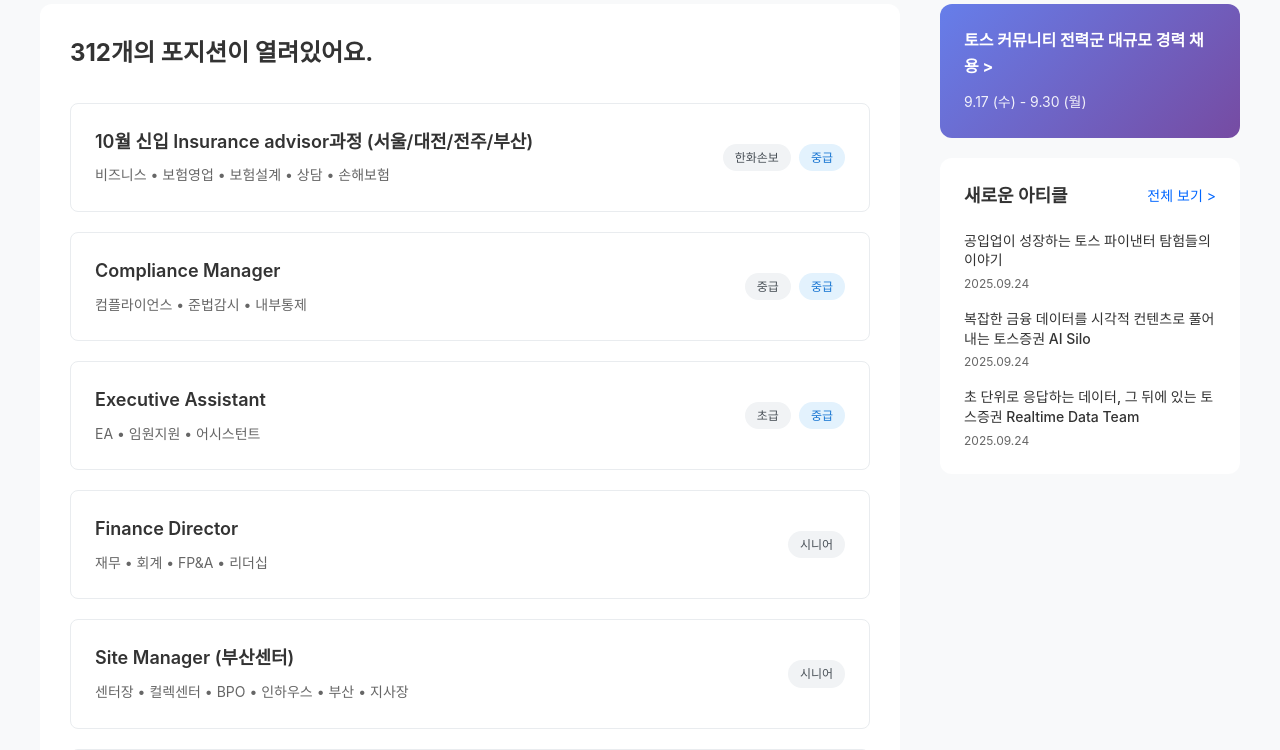
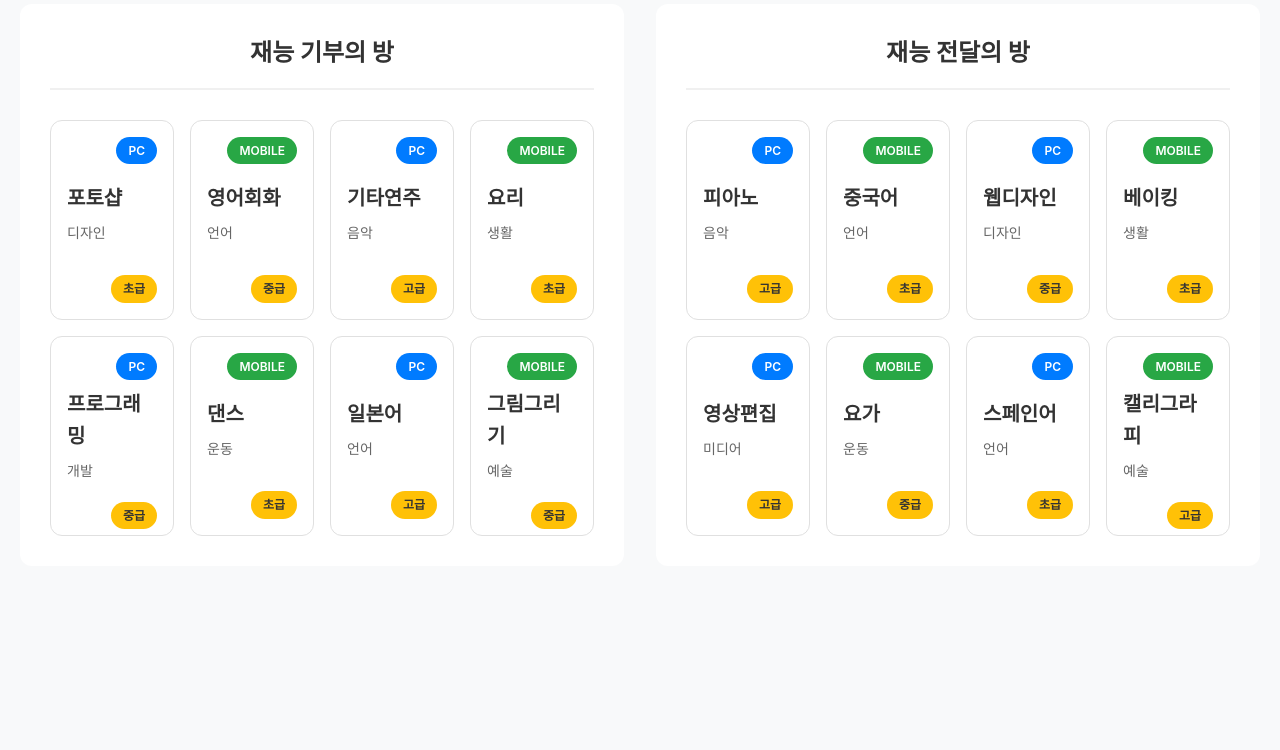
Before and after one commit to K-TJ-125/web-example, a React (Vite) app in the folder frontend/: page / in a window 1280 px wide. Shown: the part 540-1290 px from the top of the page. Built offline with nearby package versions, Linux system fonts and the light colour scheme.

Commit message:
Auto stash before merge of "main" and "origin/main"

```diff
--- a/frontend/src/pages/MainPage.css
+++ b/frontend/src/pages/MainPage.css
@@ -5,7 +5,7 @@
 }
 
 .main-page {
-  font-family: -apple-system, BlinkMacSystemFont, 'Segoe UI', Roboto, sans-serif;
+  font-family: -apple-system, BlinkMacSystemFont, "Segoe UI", Roboto, sans-serif;
   line-height: 1.6;
   color: #333;
 }
@@ -126,14 +126,14 @@
 .search-container {
   display: flex;
   gap: 12px;
-  max-width: 400px; /* 기존 800px에서 400px로 절반으로 줄임 */
+  max-width: 400px;
   margin: 0 auto;
   align-items: center;
 }
 
 .secondary-search {
   margin-top: 20px;
-  max-width: 400px; /* 두 번째 검색 바도 400px로 설정 */
+  max-width: 400px;
 }
 
 .secondary-search .search-input {
@@ -176,7 +176,7 @@
   font-size: 14px;
   cursor: pointer;
   transition: background 0.2s;
-  white-space: nowrap; /* 버튼 텍스트가 줄바꿈되지 않도록 */
+  white-space: nowrap;
 }
 
 .search-btn:hover {
@@ -191,170 +191,160 @@
 }
 
 .content-container {
-  max-width: 1200px;
+  max-width: 1400px;
   margin: 0 auto;
-  display: grid;
-  grid-template-columns: 1fr 300px;
-  gap: 40px;
+  display: block;
 }
 
-/* 채용 공고 섹션 */
-.job-section {
+/* 재능 박스 섹션 */
+.talent-section {
   background: white;
   border-radius: 12px;
   padding: 30px;
+  margin-bottom: 40px;
+}
+
+.talent-section:last-child {
+  margin-bottom: 0;
 }
 
 .section-title {
   font-size: 24px;
   margin-bottom: 30px;
   color: #333;
+  text-align: center;
+  padding-bottom: 15px;
+  border-bottom: 2px solid #f0f0f0;
 }
 
-.job-listings {
+/* 재능 그리드 레이아웃 - 각 섹션당 2x4 */
+.talent-grid {
+  display: grid;
+  grid-template-columns: repeat(4, 1fr); /* 가로 4개 */
+  grid-template-rows: repeat(2, auto);   /* 세로 2줄 */
+  gap: 16px;
+}
+
+/* 재능 카드 */
+.talent-card {
+  background: white;
+  border: 1px solid #e0e0e0;
+  border-radius: 12px;
+  padding: 0;
+  transition: all 0.3s ease;
+  cursor: pointer;
+  overflow: hidden;
+  height: 200px;
   display: flex;
   flex-direction: column;
-  gap: 20px;
 }
 
-.job-card {
-  display: flex;
-  justify-content: space-between;
-  align-items: center;
-  padding: 24px;
-  border: 1px solid #e9ecef;
-  border-radius: 8px;
-  transition: border-color 0.2s, box-shadow 0.2s;
-  cursor: pointer;
+.talent-card:hover {
+  border-color: #007bff;
+  box-shadow: 0 8px 25px rgba(0, 123, 255, 0.15);
+  transform: translateY(-2px);
 }
 
-.job-card:hover {
-  border-color: #0066ff;
-  box-shadow: 0 4px 12px rgba(0, 102, 255, 0.1);
+/* 카드 헤더 */
+.talent-card-header {
+  padding: 16px 16px 8px 16px;
+  display: flex;
+  justify-content: flex-end;
 }
 
-.job-info {
-  flex: 1;
+.talent-platform-badges {
+  display: flex;
+  gap: 8px;
 }
 
-.job-title {
-  font-size: 18px;
+.platform-badge {
+  padding: 4px 12px;
+  border-radius: 20px;
+  font-size: 12px;
   font-weight: 600;
-  margin-bottom: 8px;
-  color: #333;
+  text-transform: uppercase;
 }
 
-.job-company {
-  color: #666;
-  font-size: 14px;
+.platform-badge.pc {
+  background: #007bff;
+  color: white;
 }
 
-.job-tags {
+.platform-badge.mobile {
+  background: #28a745;
+  color: white;
+}
+
+/* 카드 콘텐츠 */
+.talent-card-content {
+  padding: 0 16px;
+  flex: 1;
+  display: flex;
+  flex-direction: column;
+  justify-content: center;
+}
+
+.talent-card-title {
+  font-size: 20px;
+  font-weight: 700;
+  color: #333;
+  margin-bottom: 8px;
+}
+
+.talent-card-category {
+  font-size: 14px;
+  color: #666;
+  margin-bottom: 12px;
+}
+
+/* 카드 푸터 */
+.talent-card-footer {
+  padding: 8px 16px 16px 16px;
+  display: flex;
+  justify-content: flex-end;
+}
+
+.talent-card-tags {
   display: flex;
   gap: 8px;
-  align-items: center;
 }
 
-.job-category {
-  background: #f1f3f5;
-  color: #495057;
+.talent-level-tag {
+  background: #ffc107;
+  color: #333;
   padding: 4px 12px;
   border-radius: 16px;
   font-size: 12px;
-}
-
-.job-tag {
-  background: #e3f2fd;
-  color: #1976d2;
-  padding: 4px 12px;
-  border-radius: 16px;
-  font-size: 12px;
-}
-
-/* 사이드바 */
-.sidebar {
-  display: flex;
-  flex-direction: column;
-  gap: 20px;
-}
-
-.sidebar-card {
-  background: white;
-  border-radius: 12px;
-  padding: 24px;
-}
-
-.special-event {
-  background: linear-gradient(135deg, #667eea 0%, #764ba2 100%);
-  color: white;
-}
-
-.event-content h3 {
-  font-size: 16px;
-  margin-bottom: 12px;
-}
-
-.event-time {
-  font-size: 14px;
-  opacity: 0.9;
-}
-
-.sidebar-title {
-  font-size: 18px;
-  margin-bottom: 20px;
-  display: flex;
-  justify-content: space-between;
-  align-items: center;
-}
-
-.more-link {
-  font-size: 14px;
-  color: #0066ff;
-  font-weight: normal;
-  cursor: pointer;
-}
-
-.news-list {
-  display: flex;
-  flex-direction: column;
-  gap: 16px;
-}
-
-.news-item {
-  cursor: pointer;
-}
-
-.news-title {
-  font-size: 14px;
-  font-weight: 500;
-  margin-bottom: 4px;
-  line-height: 1.4;
-}
-
-.news-date {
-  font-size: 12px;
-  color: #666;
+  font-weight: 600;
 }
 
 /* 반응형 디자인 */
+@media (max-width: 1200px) {
+  .talent-grid {
+    grid-template-columns: repeat(3, 1fr);
+    grid-template-rows: auto;
+  }
+
+  .content-container {
+    max-width: 1200px;
+  }
+}
+
 @media (max-width: 1024px) {
-  .content-container {
-    grid-template-columns: 1fr;
+  .talent-grid {
+    grid-template-columns: repeat(2, 1fr);
+    grid-template-rows: auto;
+    gap: 16px;
   }
 
   .search-container {
     flex-direction: column;
     gap: 8px;
-    max-width: 300px; /* 태블릿에서 더 줄임 */
+    max-width: 300px;
   }
 
   .secondary-search {
     max-width: 300px;
-  }
-
-  .filter-select,
-  .search-btn {
-    width: 100%;
   }
 
   .header-container {
@@ -372,24 +362,37 @@
   }
 
   .search-container {
-    max-width: 250px; /* 모바일에서 더 작게 */
+    max-width: 250px;
   }
 
   .secondary-search {
     max-width: 250px;
   }
 
-  .job-card {
-    flex-direction: column;
-    align-items: flex-start;
+  .header-container {
+    padding: 0 15px;
+  }
+
+  .talent-grid {
+    grid-template-columns: 1fr;
+    grid-template-rows: auto;
     gap: 16px;
   }
 
-  .job-tags {
-    align-self: flex-end;
-  }
-
-  .header-container {
-    padding: 0 15px;
+  .talent-card {
+    height: auto;
+    min-height: 160px;
   }
 }
+
+.talent-sections-row {
+    display: flex;
+    gap: 32px;
+    justify-content: center;
+    align-items: flex-start;
+}
+
+.talent-section {
+    flex: 1 1 0;
+    min-width: 320px;
+}
--- a/frontend/src/pages/MainPage.jsx
+++ b/frontend/src/pages/MainPage.jsx
@@ -39,71 +39,123 @@ function MainPage() {
       });
   }, [userEmail]);
 
-  const jobListings = [
+  // 상위 8개 재능
+  const topTalentListings = [
     {
       id: 1,
-      title: "10월 신입 Insurance advisor과정 (서울/대전/전주/부산)",
-      company: "비즈니스 • 보험영업 • 보험설계 • 상담 • 손해보험",
-      category: "한화손보",
-      tags: ["중급"],
+      title: "포토샵",
+      category: "디자인",
+      platform: "PC",
+      tags: ["초급"],
     },
     {
       id: 2,
-      title: "Compliance Manager",
-      company: "컴플라이언스 • 준법감시 • 내부통제",
-      category: "중급",
+      title: "영어회화",
+      category: "언어",
+      platform: "MOBILE",
       tags: ["중급"],
     },
     {
       id: 3,
-      title: "Executive Assistant",
-      company: "EA • 임원지원 • 어시스턴트",
-      category: "초급",
+      title: "기타연주",
+      category: "음악",
+      platform: "PC",
+      tags: ["고급"],
+    },
+    {
+      id: 4,
+      title: "요리",
+      category: "생활",
+      platform: "MOBILE",
+      tags: ["초급"],
+    },
+    {
+      id: 5,
+      title: "프로그래밍",
+      category: "개발",
+      platform: "PC",
       tags: ["중급"],
     },
     {
-      id: 4,
-      title: "Finance Director",
-      company: "재무 • 회계 • FP&A • 리더십",
-      category: "시니어",
-      tags: [],
-    },
-    {
-      id: 5,
-      title: "Site Manager (부산센터)",
-      company: "센터장 • 컬렉센터 • BPO • 인하우스 • 부산 • 지사장",
-      category: "시니어",
-      tags: [],
-    },
-    {
       id: 6,
-      title: "보험설계사 (위촉직 대면 FC, 정직)",
-      company: "비즈니스 • 보험영업 • 보험설계 • 상담 • 손해보험",
-      category: "한화손보",
-      tags: [],
+      title: "댄스",
+      category: "운동",
+      platform: "MOBILE",
+      tags: ["초급"],
     },
     {
       id: 7,
-      title: "FP&A Director",
-      company: "FP&A • 재무관리업 • 재무회계 • 재무분석",
-      category: "토스",
-      tags: [],
+      title: "일본어",
+      category: "언어",
+      platform: "PC",
+      tags: ["고급"],
+    },
+    {
+      id: 8,
+      title: "그림그리기",
+      category: "예술",
+      platform: "MOBILE",
+      tags: ["중급"],
     },
   ];
 
-  const newsItems = [
+  // 하위 8개 재능
+  const bottomTalentListings = [
     {
-      title: "공입업이 성장하는 토스 파이낸터 탐험들의 이야기",
-      date: "2025.09.24",
+      id: 9,
+      title: "피아노",
+      category: "음악",
+      platform: "PC",
+      tags: ["고급"],
     },
     {
-      title: "복잡한 금융 데이터를 시각적 컨텐츠로 풀어내는 토스증권 AI Silo",
-      date: "2025.09.24",
+      id: 10,
+      title: "중국어",
+      category: "언어",
+      platform: "MOBILE",
+      tags: ["초급"],
     },
     {
-      title:
-        "초 단위로 응답하는 데이터, 그 뒤에 있는 토스증권 Realtime Data Team",
-      date: "2025.09.24",
+      id: 11,
+      title: "웹디자인",
+      category: "디자인",
+      platform: "PC",
+      tags: ["중급"],
+    },
+    {
+      id: 12,
+      title: "베이킹",
+      category: "생활",
+      platform: "MOBILE",
+      tags: ["초급"],
+    },
+    {
+      id: 13,
+      title: "영상편집",
+      category: "미디어",
+      platform: "PC",
+      tags: ["고급"],
+    },
+    {
+      id: 14,
+      title: "요가",
+      category: "운동",
+      platform: "MOBILE",
+      tags: ["중급"],
+    },
+    {
+      id: 15,
+      title: "스페인어",
+      category: "언어",
+      platform: "PC",
+      tags: ["초급"],
+    },
+    {
+      id: 16,
+      title: "캘리그라피",
+      category: "예술",
+      platform: "MOBILE",
+      tags: ["고급"],
     },
   ];
 
@@ -216,55 +268,73 @@ function MainPage() {
       {/* 메인 콘텐츠 */}
       <main className="main-content">
         <div className="content-container">
-          {/* 채용 공고 섹션 */}
-          <section className="job-section">
-            <h2 className="section-title">312개의 포지션이 열려있어요.</h2>
-
-            <div className="job-listings">
-              {jobListings.map((job) => (
-                <div key={job.id} className="job-card">
-                  <div className="job-info">
-                    <h3 className="job-title">{job.title}</h3>
-                    <p className="job-company">{job.company}</p>
+          {/* 좌우로 나란히 배치 */}
+          <div className="talent-sections-row">
+            {/* 좌측: 재능 기부의 방 */}
+            <section className="talent-section">
+              <h2 className="section-title">재능 기부의 방</h2>
+              <div className="talent-grid">
+                {topTalentListings.map((talent) => (
+                  <div key={talent.id} className="talent-card">
+                    <div className="talent-card-header">
+                      <div className="talent-platform-badges">
+                        <span
+                          className={`platform-badge ${talent.platform.toLowerCase()}`}
+                        >
+                          {talent.platform}
+                        </span>
                       </div>
-                  <div className="job-tags">
-                    <span className="job-category">{job.category}</span>
-                    {job.tags.map((tag, index) => (
-                      <span key={index} className="job-tag">
+                    </div>
+                    <div className="talent-card-content">
+                      <h3 className="talent-card-title">{talent.title}</h3>
+                      <p className="talent-card-category">{talent.category}</p>
+                    </div>
+                    <div className="talent-card-footer">
+                      <div className="talent-card-tags">
+                        {talent.tags.map((tag, index) => (
+                          <span key={index} className="talent-level-tag">
                             {tag}
                           </span>
                         ))}
                       </div>
                     </div>
+                  </div>
                 ))}
               </div>
             </section>
-
-          {/* 사이드바 */}
-          <aside className="sidebar">
-            {/* 특별 채용 이벤트 */}
-            <div className="sidebar-card special-event">
-              <div className="event-content">
-                <h3>토스 커뮤니티 전력군 대규모 경력 채용 &gt;</h3>
-                <p className="event-time">9.17 (수) - 9.30 (월)</p>
+            {/* 우측: 재능 전달의 방 */}
+            <section className="talent-section">
+              <h2 className="section-title">재능 전달의 방</h2>
+              <div className="talent-grid">
+                {bottomTalentListings.map((talent) => (
+                  <div key={talent.id} className="talent-card">
+                    <div className="talent-card-header">
+                      <div className="talent-platform-badges">
+                        <span
+                          className={`platform-badge ${talent.platform.toLowerCase()}`}
+                        >
+                          {talent.platform}
+                        </span>
                       </div>
                     </div>
-
-            {/* 새로운 아티클 */}
-            <div className="sidebar-card">
-              <h3 className="sidebar-title">
-                새로운 아티클 <span className="more-link">전체 보기 &gt;</span>
-              </h3>
-              <div className="news-list">
-                {newsItems.map((item, index) => (
-                  <div key={index} className="news-item">
-                    <h4 className="news-title">{item.title}</h4>
-                    <p className="news-date">{item.date}</p>
+                    <div className="talent-card-content">
+                      <h3 className="talent-card-title">{talent.title}</h3>
+                      <p className="talent-card-category">{talent.category}</p>
+                    </div>
+                    <div className="talent-card-footer">
+                      <div className="talent-card-tags">
+                        {talent.tags.map((tag, index) => (
+                          <span key={index} className="talent-level-tag">
+                            {tag}
+                          </span>
+                        ))}
+                      </div>
+                    </div>
                   </div>
                 ))}
               </div>
+            </section>
           </div>
-          </aside>
         </div>
       </main>
     </div>
```
Also changed, not shown: frontend/src/pages/FindID.jsx (+13 -0 lines), frontend/src/pages/FindPassword.jsx (+20 -1 lines), frontend/src/pages/Register.jsx (+7 -1 lines). Lines whose indentation alone changed are shown as unchanged.
